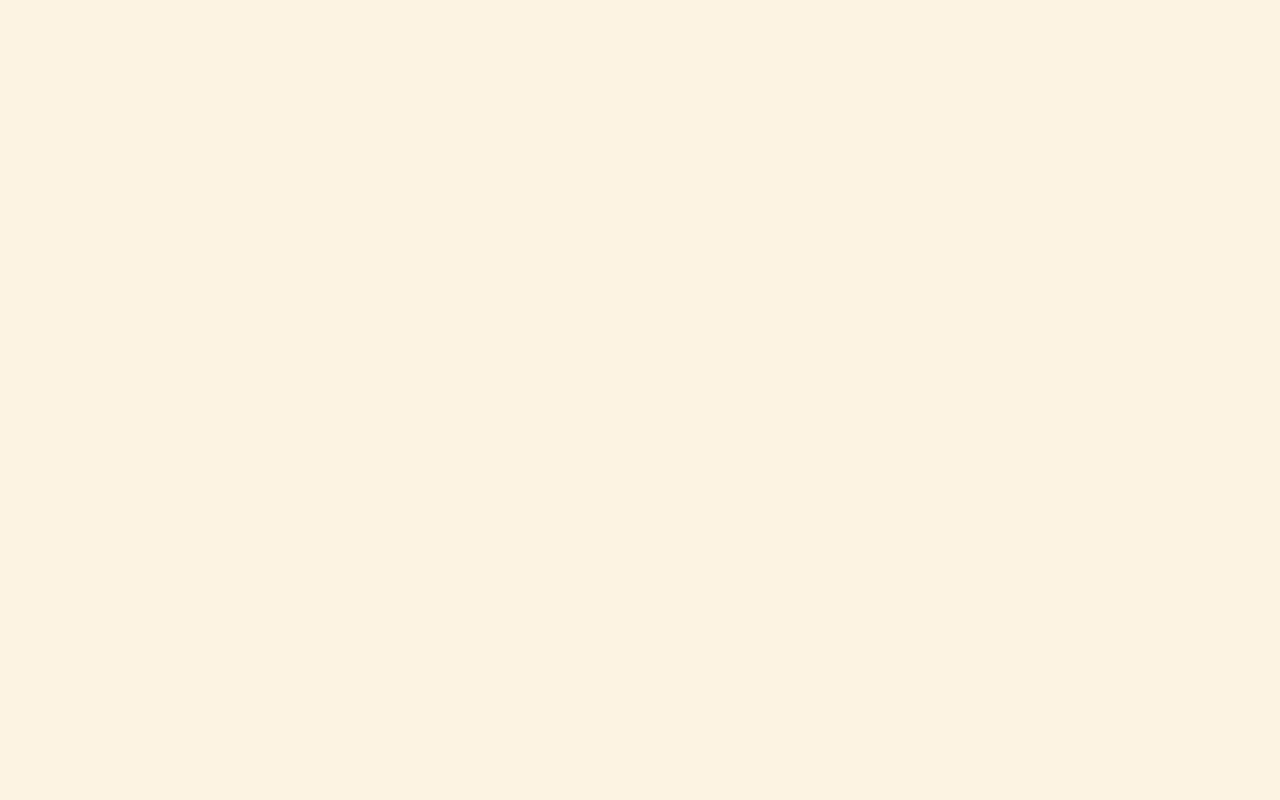
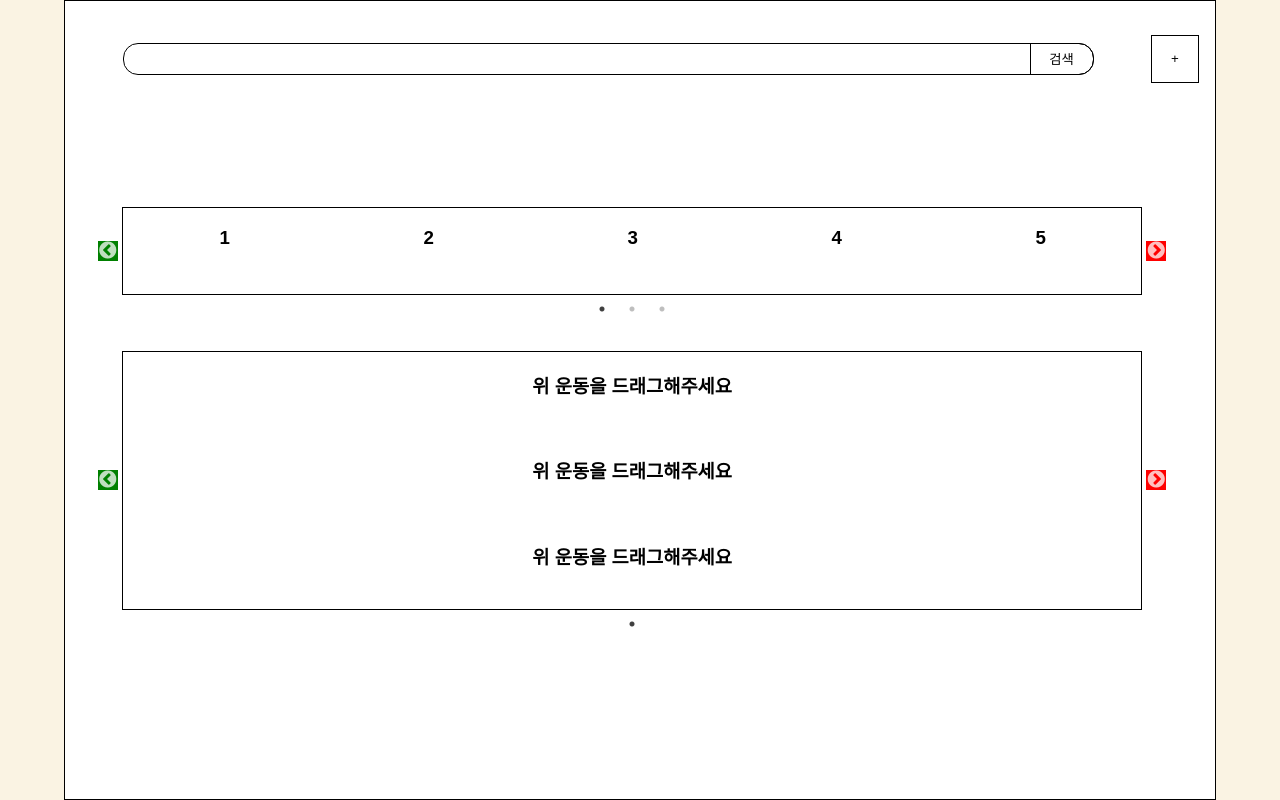
Before and after one commit to seonghbae/TogeFit, a React (Create React App) app in the folder client/: page /routine/add in a window 1280 px wide. Before the commit this address had no page. Built offline with nearby package versions, Linux system fonts and the light colour scheme; a web font is replaced by a local one.

Commit message:
[#23] feat: 루틴 프리셋 스켈레톤

```diff
--- a/client/src/App.tsx
+++ b/client/src/App.tsx
@@ -1,11 +1,12 @@
 // module
 import { BrowserRouter, Routes, Route } from 'react-router-dom';
 // pages
-import { InfoPage, RoutinePage } from './pages';
+import { InfoPage, RoutinePage, AddRoutinePage } from './pages';
 
 const App = () => (
   <BrowserRouter>
     <Routes>
+      <Route path="/routine/add" element={<AddRoutinePage />} />
       <Route path="/routine" element={<RoutinePage />} />
       <Route path="/info" element={<InfoPage />} />
     </Routes>
--- a/client/src/common/components/custom-carousel/style.tsx
+++ b/client/src/common/components/custom-carousel/style.tsx
@@ -1,17 +1,19 @@
 import styled from 'styled-components';
 
-const Wrapper = styled.div`
+const Wrapper = styled.div<{ width: number }>`
   border: 1px solid #000;
   background-color: #fff;
   margin-left: 5%;
   margin-right: 5%;
 
-  width: 80%;
+  width: ${(props) => props.width}%;
 `;
 
 const Slide = styled.div`
   & > h3 {
     text-align: center;
+
+    height: 3rem;
   }
 `;
 
--- /dev/null
+++ b/client/src/pages/add-routine-page/AddRoutinePage.tsx
@@ -0,0 +1,24 @@
+import { CustomCarousel } from 'common/components';
+import { Header } from './components';
+import { Wrapper, RoutineWrapper } from './style';
+
+const isDraggableCarousel = true;
+const AddRoutinePage = () => (
+  <Wrapper>
+    <Header />
+    <RoutineWrapper>
+      <CustomCarousel
+        data={[1, 2, 3, 4, 5, 6]}
+        draggable={isDraggableCarousel}
+        width={90}
+      />
+      <CustomCarousel
+        data={['위 운동을 드래그해주세요']}
+        draggable={isDraggableCarousel}
+        width={90}
+      />
+    </RoutineWrapper>
+  </Wrapper>
+);
+
+export default AddRoutinePage;
--- /dev/null
+++ b/client/src/pages/add-routine-page/components/Header.tsx
@@ -0,0 +1,11 @@
+import { SearchForm } from '../../../common/components';
+import { HeaderWrapper } from './HeaderStyle';
+
+const Header = () => (
+  <HeaderWrapper>
+    <SearchForm />
+    <button type="button">+</button>
+  </HeaderWrapper>
+);
+
+export default Header;
--- /dev/null
+++ b/client/src/pages/add-routine-page/components/HeaderStyle.tsx
@@ -0,0 +1,17 @@
+import styled from 'styled-components';
+
+const HeaderWrapper = styled.div`
+  display: flex;
+  width: 100%;
+  justify-content: center;
+  align-items: center;
+  & > button {
+    margin-right: 1rem;
+    border: 1px solid;
+    width: 3rem;
+    height: 3rem;
+  }
+`;
+
+// eslint-disable-next-line import/prefer-default-export
+export { HeaderWrapper };
--- /dev/null
+++ b/client/src/pages/add-routine-page/components/index.tsx
@@ -0,0 +1,4 @@
+import Header from './Header';
+
+// eslint-disable-next-line import/prefer-default-export
+export { Header };
--- /dev/null
+++ b/client/src/pages/add-routine-page/index.ts
@@ -0,0 +1,3 @@
+import AddRoutinePage from './AddRoutinePage';
+
+export default AddRoutinePage;
--- /dev/null
+++ b/client/src/pages/add-routine-page/style.tsx
@@ -0,0 +1,23 @@
+import styled from 'styled-components';
+
+const Wrapper = styled.div`
+  border: 1px solid #000;
+  background-color: #fff;
+  margin-left: 5%;
+  margin-right: 5%;
+  height: 100vh;
+  /* width: 80%; */
+`;
+
+const RoutineWrapper = styled.div`
+  height: 80vh;
+  overflow: scroll;
+  margin-top: 3%;
+  margin-bottom: 3%;
+  padding-right: 1rem;
+  & > div {
+    margin-top: 5%;
+  }
+`;
+
+export { Wrapper, RoutineWrapper };
--- a/client/src/pages/index.ts
+++ b/client/src/pages/index.ts
@@ -1,4 +1,5 @@
 import RoutinePage from './routine-page';
+import AddRoutinePage from './add-routine-page';
 import InfoPage from './info-page';
 
-export { RoutinePage, InfoPage };
+export { RoutinePage, InfoPage, AddRoutinePage };
```
